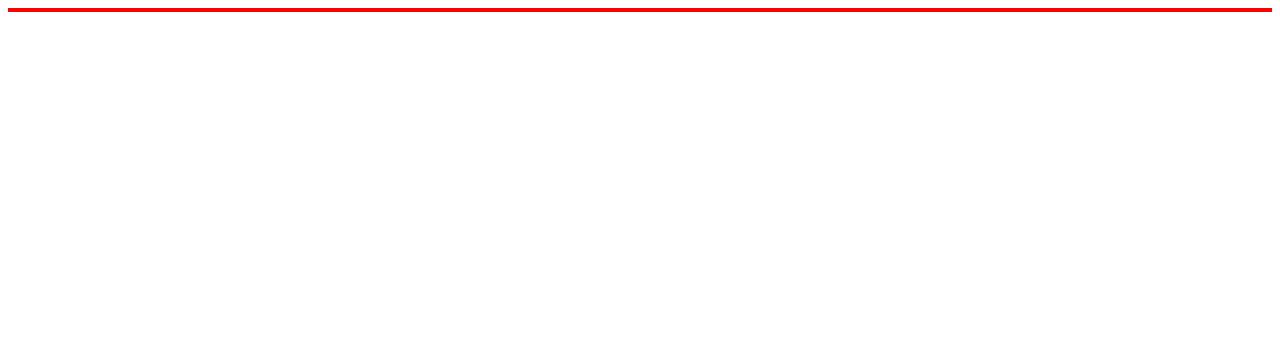
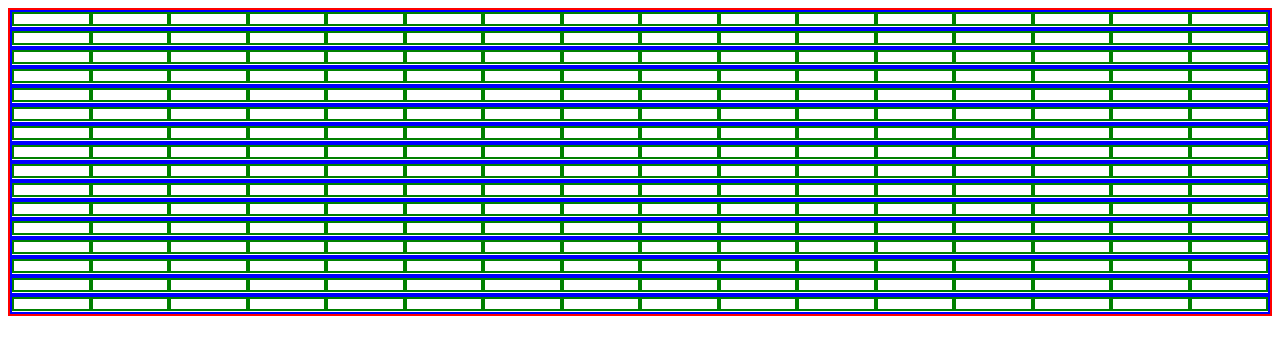
Before and after one commit to safetyWhat/etchaSketch, a plain HTML site: page index.html in a window 1280 px wide. Drawn offline with Linux system fonts and the light colour scheme.

Commit message:
Complete grid build.
Full grid is displayed.
Grid flexible across horizontal.
Still need to get the height to match the width.

```diff
--- a/script.js
+++ b/script.js
@@ -1 +1,22 @@
 const container = document.querySelector('.container');
+let rowNum = 1
+let squareNum = 1
+
+for (x = 0; x < 16; x++) {
+    let row = 'row' + rowNum;
+    console.log(row);
+    const rows = document.createElement('div');
+    rows.setAttribute('id', row);
+    rows.className = 'rows';
+    container.appendChild(rows);
+
+    for (i = 0; i < 16; i++) {
+        console.log(squareNum);
+        const squares = document.createElement('div');
+        squares.className = 'squares';
+        //squares.textContent = squareNum;
+        rows.appendChild(squares);
+        squareNum++
+    }
+    rowNum++
+}
--- a/style.css
+++ b/style.css
@@ -1,3 +1,20 @@
 body {
     border: 2px solid red;
 }
+
+/*.container {
+    display: flex;
+}*/
+
+.rows {
+    border: 2px solid blue;
+    display: flex;
+    height: 15px;
+}
+
+.squares {
+    flex:1;
+    border: 2px solid green;
+    height: 10px;
+    width: 10px;
+}
```
Also changed, not shown: 1 other file.
